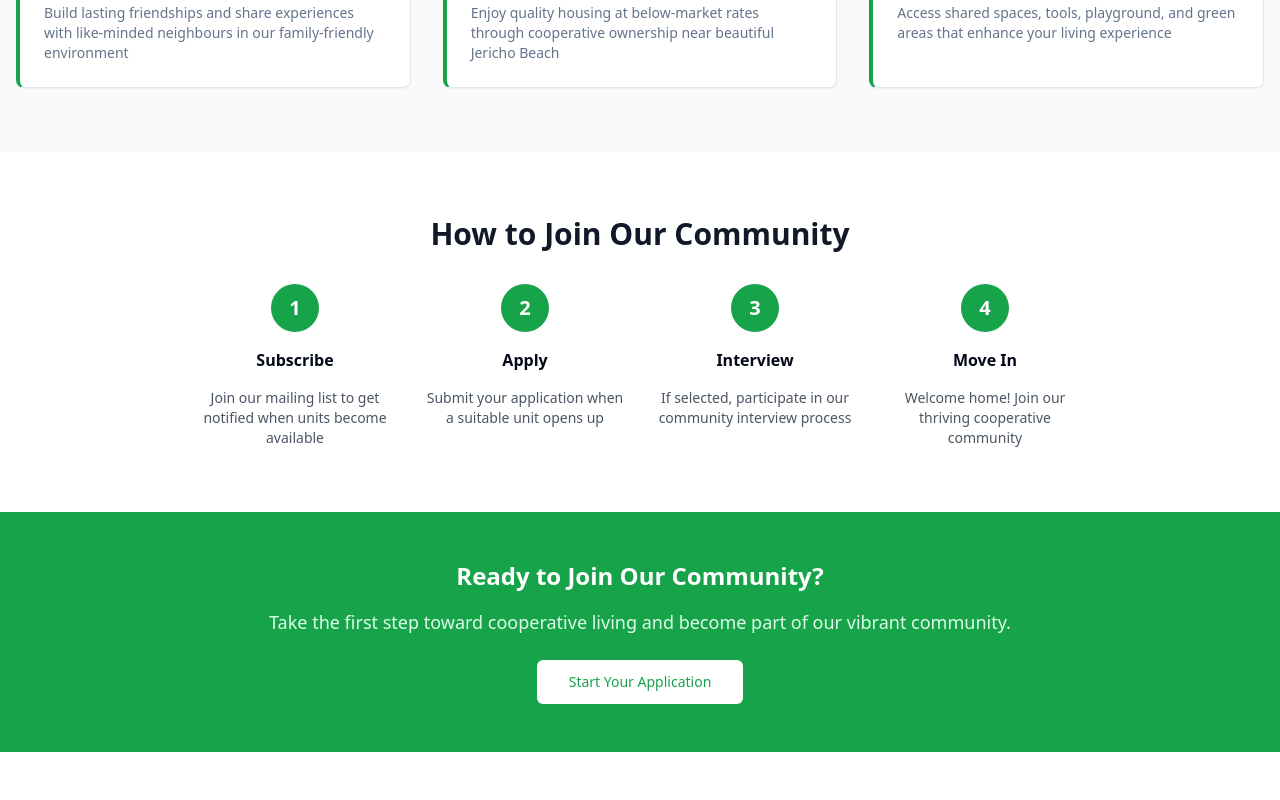
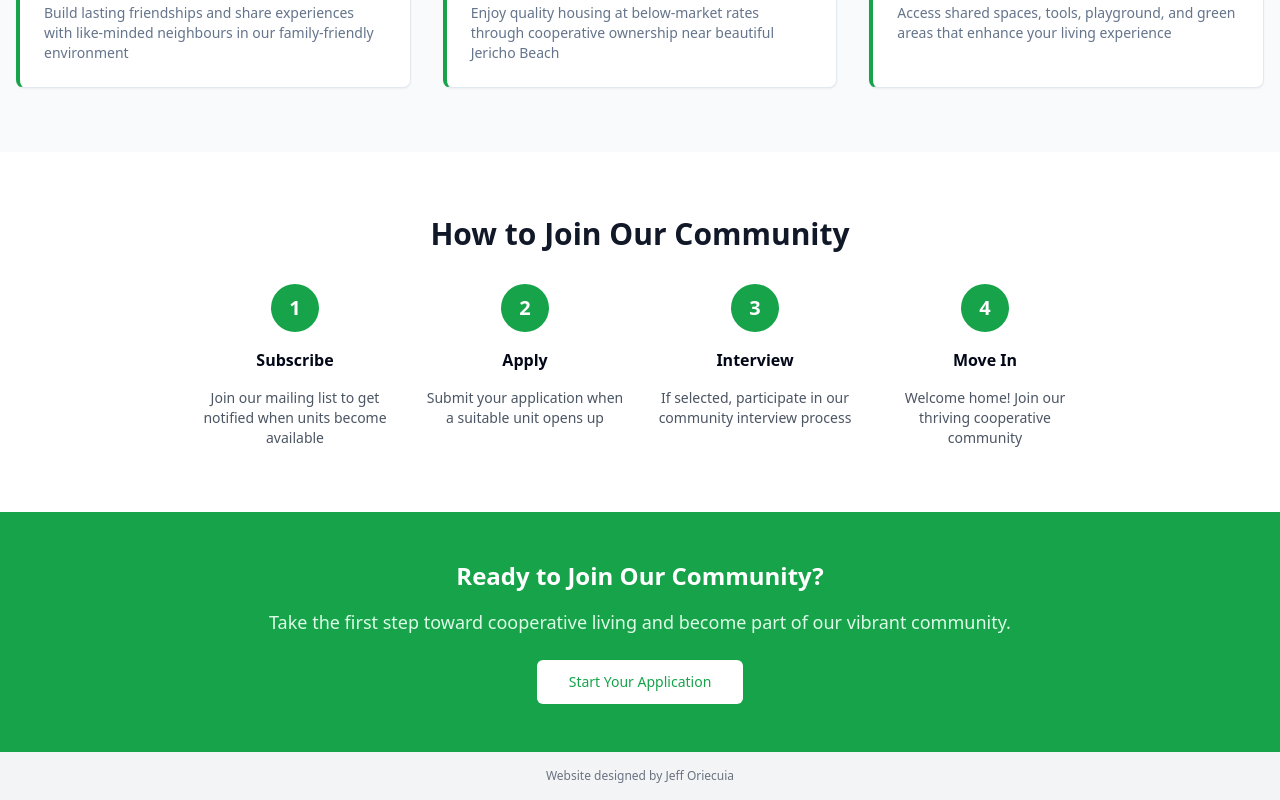
Before and after one commit to redwheeler3/penta-hub-coop-connect, a React (Vite) app: page /members in a window 1280 px wide. Shown: the part 1215-2015 px from the top of the page. Before the commit the page ends 1967 px from the top, so only its background shows below. Built offline with nearby package versions, Linux system fonts and the light colour scheme.

Commit message:
Add footer attribution

```diff
--- a/src/pages/Index.tsx
+++ b/src/pages/Index.tsx
@@ -151,6 +151,23 @@ const Index = () => {
         </div>
       </section>
 
+      {/* Footer Credit */}
+      <footer className="py-4 px-4 bg-gray-100">
+        <div className="max-w-7xl mx-auto text-center">
+          <p className="text-xs text-gray-500">
+            Website designed by{" "}
+            <a
+              href="https://www.jeffo.net"
+              target="_blank"
+              rel="noopener noreferrer"
+              className="hover:text-gray-700 transition-colors"
+            >
+              Jeff Oriecuia
+            </a>
+          </p>
+        </div>
+      </footer>
+
     </div>
   );
 };
```
